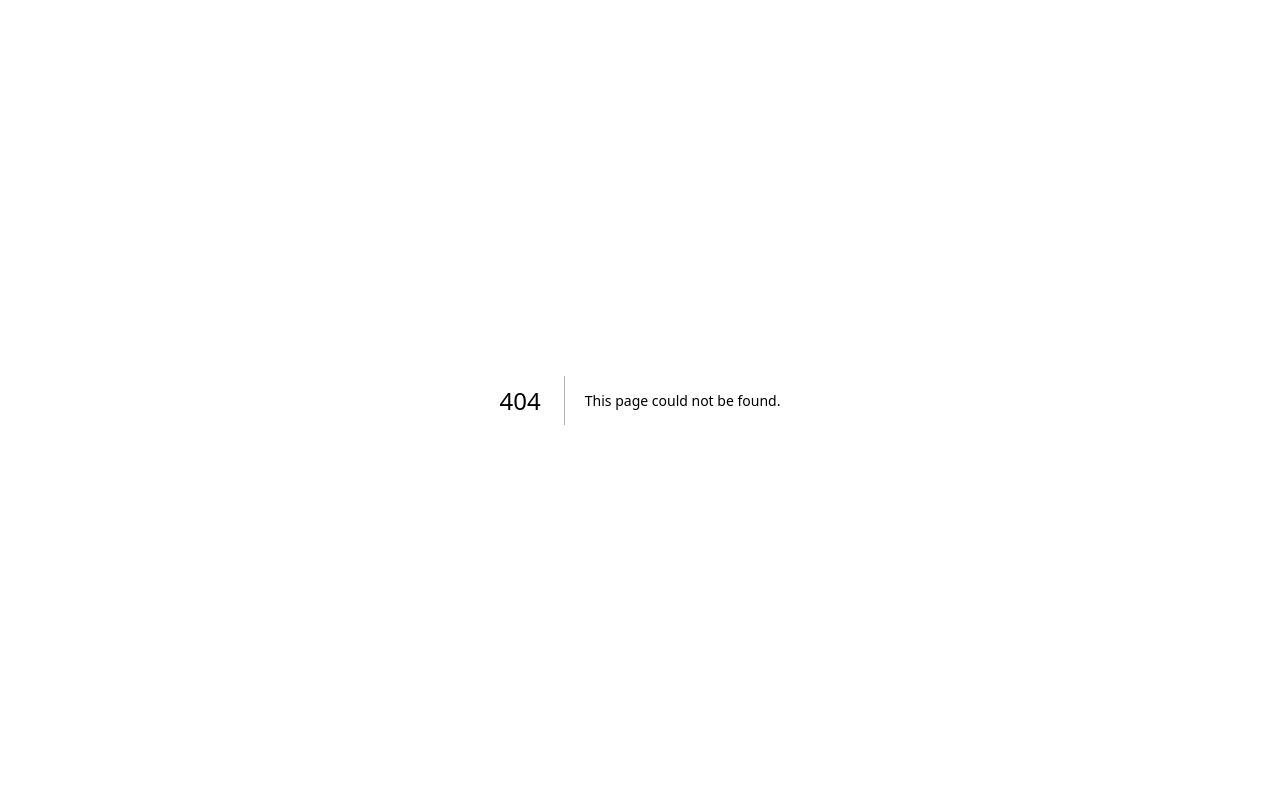
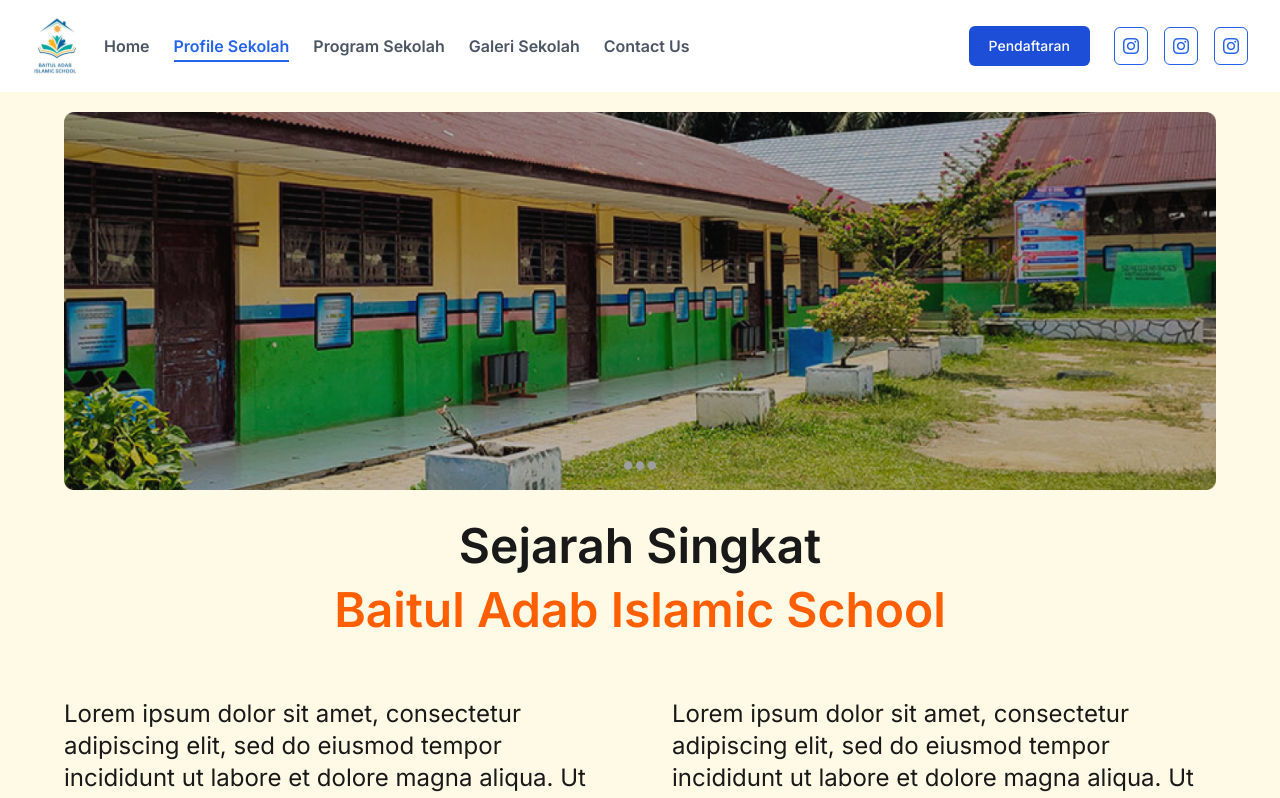
Before and after one commit to makbarramadhan62/baitul-adab-web, a Next.js app: page /profil-sekolah in a window 1280 px wide. Before the commit this address had no page. Shown: the top 798 px of the page. Built offline with nearby package versions, Linux system fonts and the light colour scheme.

Commit message:
refactor: adjust folder name

```diff
--- a/app/profile/page.tsx
+++ b/app/profil-sekolah/page.tsx
@@ -4,9 +4,9 @@
 import Footer from "@/components/footer";
 import Image from "next/image";
 import { SetStateAction, useState } from "react";
-import Tab_1 from "@/app/profile/tab_1";
-import Tab_2 from "@/app/profile/tab_2";
-import Tab_3 from "@/app/profile/tab_3";
+import Tab_1 from "@/app/profil-sekolah/tab_1";
+import Tab_2 from "@/app/profil-sekolah/tab_2";
+import Tab_3 from "@/app/profil-sekolah/tab_3";
 
 export default function Profile() {
   const [activeTab, setActiveTab] = useState(1);
--- a/components/navbar/index.tsx
+++ b/components/navbar/index.tsx
@@ -41,7 +41,9 @@
               <span className={getLinkClass("/")}>Home</span>
             </Link>
             <Link href="/profile">
-              <span className={getLinkClass("/profile")}>Profile Sekolah</span>
+              <span className={getLinkClass("/profil-sekolah")}>
+                Profile Sekolah
+              </span>
             </Link>
             <Link href="/program">
               <span className={getLinkClass("/contact")}>Program Sekolah</span>
@@ -72,7 +74,9 @@
               <span className={getLinkClass("/")}>Home</span>
             </Link>
             <Link href="/profile">
-              <span className={getLinkClass("/profile")}>Profile Sekolah</span>
+              <span className={getLinkClass("/profil-sekolah")}>
+                Profile Sekolah
+              </span>
             </Link>
             <Link href="/program">
               <span className={getLinkClass("/contact")}>Program Sekolah</span>
```
Also changed, not shown: app/profil-sekolah/tab_1.tsx (renamed from app/profile/tab_1.tsx), app/profil-sekolah/tab_2.tsx (renamed from app/profile/tab_2.tsx), app/profil-sekolah/tab_3.tsx (renamed from app/profile/tab_3.tsx).
